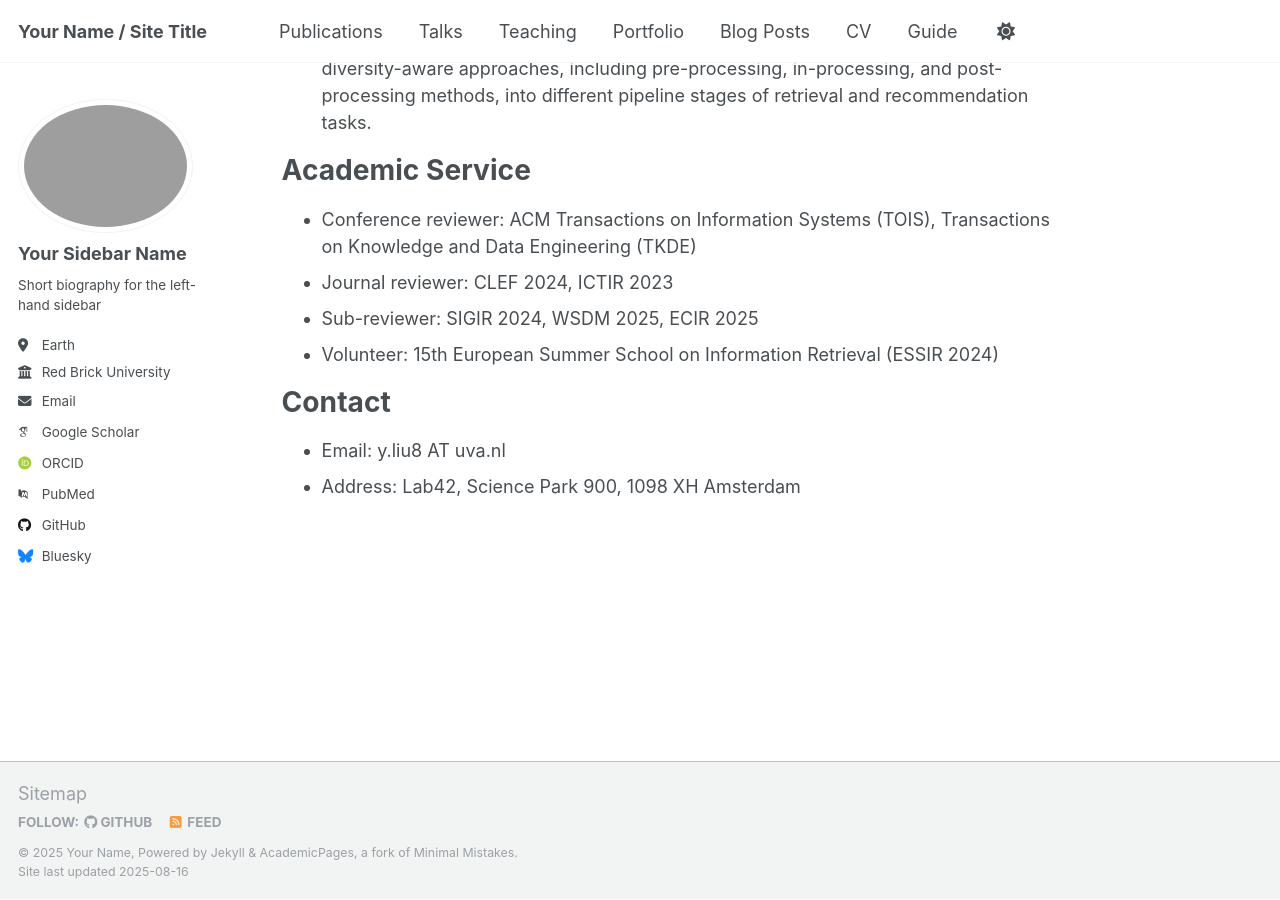
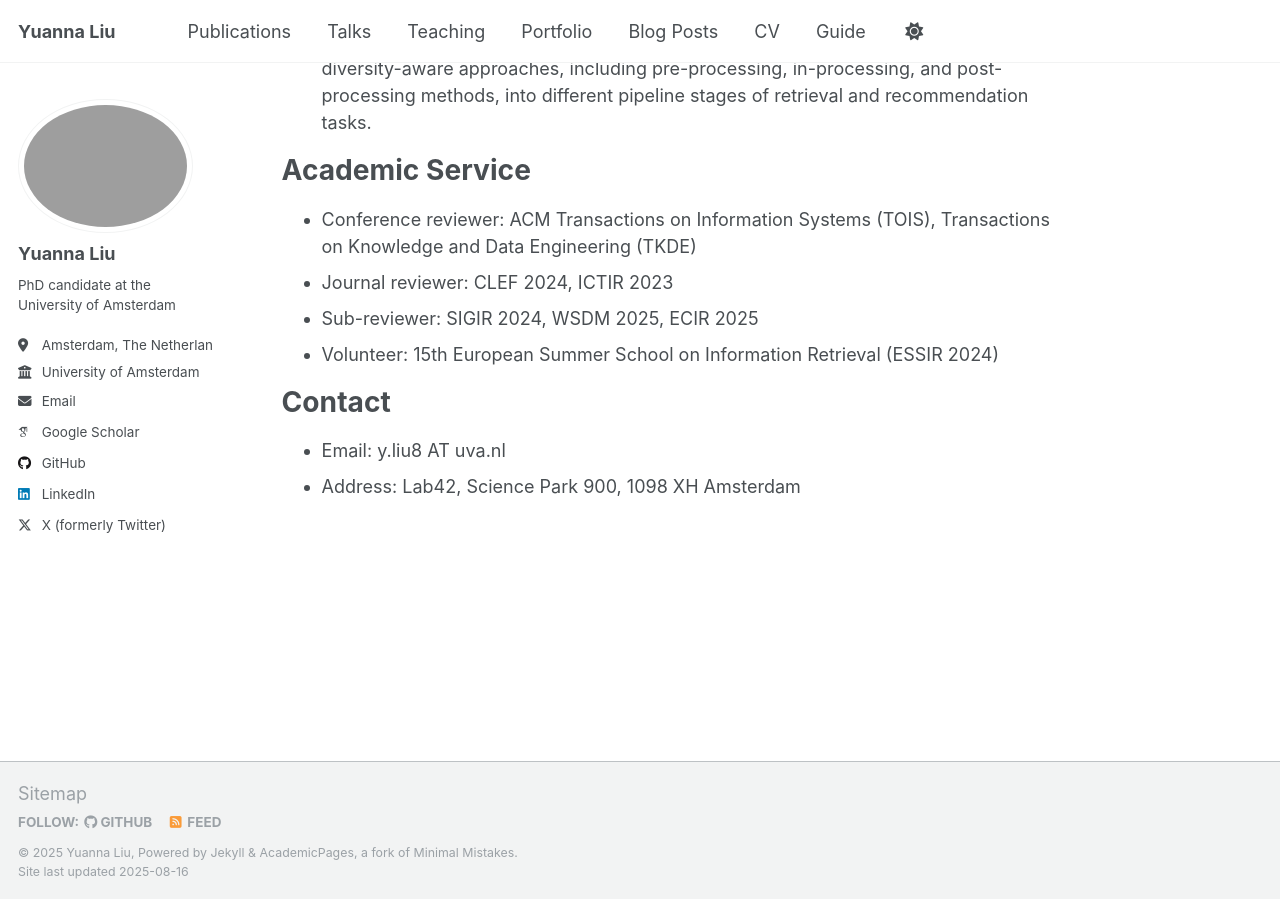
Before and after one commit to lynEcho/YuannaLiu.github.io, a Jekyll site: the page built from _pages/about.md, in a window 1280 px wide and 900 px high, scrolled down 2210 px. Built offline with Jekyll 4.4.1, drawn with Linux system fonts in a browser that asks for light colours; some web fonts are replaced; a script that is not in the unit is left out.

Commit message:
Update _config.yml

```diff
--- a/_config.yml
+++ b/_config.yml
@@ -9,13 +9,13 @@
 # Basic Site Settings
 locale                   : "en-US"
 site_theme               : "default"
-title                    : "Your Name / Site Title"
+title                    : "Yuanna Liu"
 title_separator          : "-"
-name                     : &name "Your Name"
-description              : &description "personal description"
-url                      : https://academicpages.github.io # the base hostname & protocol for your site e.g. "https://[your GitHub username].github.io" or if you already have some other page hosted on Github then use "https://[your GitHub username].github.io/[Your Repo Name]"
+name                     : &name "Yuanna Liu"
+description              : &description "PhD candidate at the University of Amsterdam"
+url                      : https://github.com/lynEcho/YuannaLiu.github.io # the base hostname & protocol for your site e.g. "https://[your GitHub username].github.io" or if you already have some other page hosted on Github then use "https://[your GitHub username].github.io/[Your Repo Name]"
 baseurl                  : "" # the subpath of your site, e.g. "/blog"
-repository               : "academicpages/academicpages.github.io"
+repository               : "lynEcho/YuannaLiu.github.io"
 
 # Site Author - The following control what appear as part of the author content on the side bar.
 #               If a field is blank the icon and link will not appear, otherwise it will be shown.
@@ -23,37 +23,37 @@ repository               : "academicpages/academicpages.github.io"
 author:
   # Biographic information
   avatar           : "profile.png"
-  name             : "Your Sidebar Name"
+  name             : "Yuanna Liu"
   pronouns         : # example: "she/her"
-  bio              : "Short biography for the left-hand sidebar"
-  location         : "Earth"
-  employer         : "Red Brick University"
+  bio              : "PhD candidate at the University of Amsterdam"
+  location         : "Amsterdam, The Netherlands"
+  employer         : "University of Amsterdam"
   uri              : # URL
-  email            : "none@example.org"
+  email            : "y.liu8@uva.nl"
 
   # Academic websites
-  academia         : # URL
-  arxiv            : # URL - Update with the correct link to your profile
-  googlescholar    : "https://scholar.google.com/citations?user=PS_CX0AAAAAJ"
-  inspire-hep      : # URL
-  impactstory      : # URL
-  orcid            : "http://orcid.org/yourorcidurl"
-  semantic         : # URL
-  pubmed           : "https://www.ncbi.nlm.nih.gov/pubmed/?term=john+snow"
-  researchgate     : # URL
-  scopus           : # URL
+  academia         :
+  arxiv            :
+  googlescholar    : "https://scholar.google.com/citations?user=MGGTtO4AAAAJ"
+  inspire-hep      :
+  impactstory      :
+  orcid            :
+  semantic         :
+  pubmed           :
+  researchgate     :
+  scopus           :
 
   # Repositories and software development
-  bitbucket        : # Username - Update with your username on the site
-  codepen          : # Username
-  dribbble         : # Username
-  github           : "academicpages"
-  kaggle           : # Username
-  stackoverflow    : # User number or user number and name (i.e., use "1" or "1/jeff-atwood")
+  bitbucket        :
+  codepen          :
+  dribbble         :
+  github           : "lynEcho"
+  kaggle           :
+  stackoverflow    :
 
   # Social media
   artstation       : # Username
-  bluesky          : "bsky.app" # Replace this with you Bluesky username
+  bluesky          : # Replace this with you Bluesky username
   facebook         : # Username
   flickr           : # Username
   foursquare       : # Username
@@ -62,7 +62,7 @@ author:
   keybase          : # Username
   instagram        : # Username
   lastfm           : # Username
-  linkedin         : # Username
+  linkedin         : "Yuanna Liu"
   mastodon         : # URL
   medium           : # URL
   pinterest        : # Username
@@ -70,7 +70,7 @@ author:
   steam            : # Username
   telegram         : # URL
   tumblr           : # Username
-  twitter          : # Username for X / Twitter
+  twitter          : "YuannaLiu6"
   vine             : # Username
   weibo            : # Username
   wikipedia        : # Username
```
